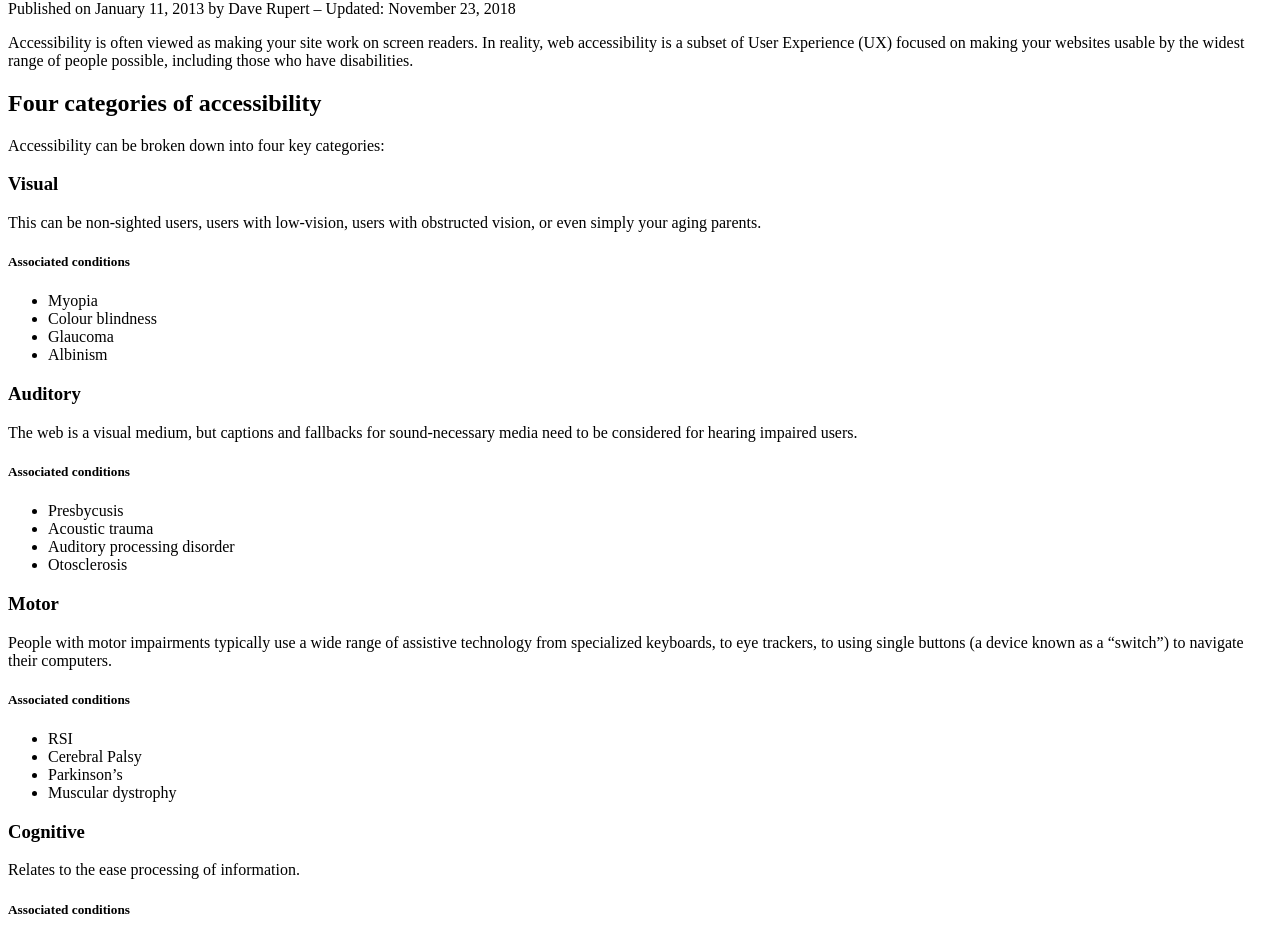
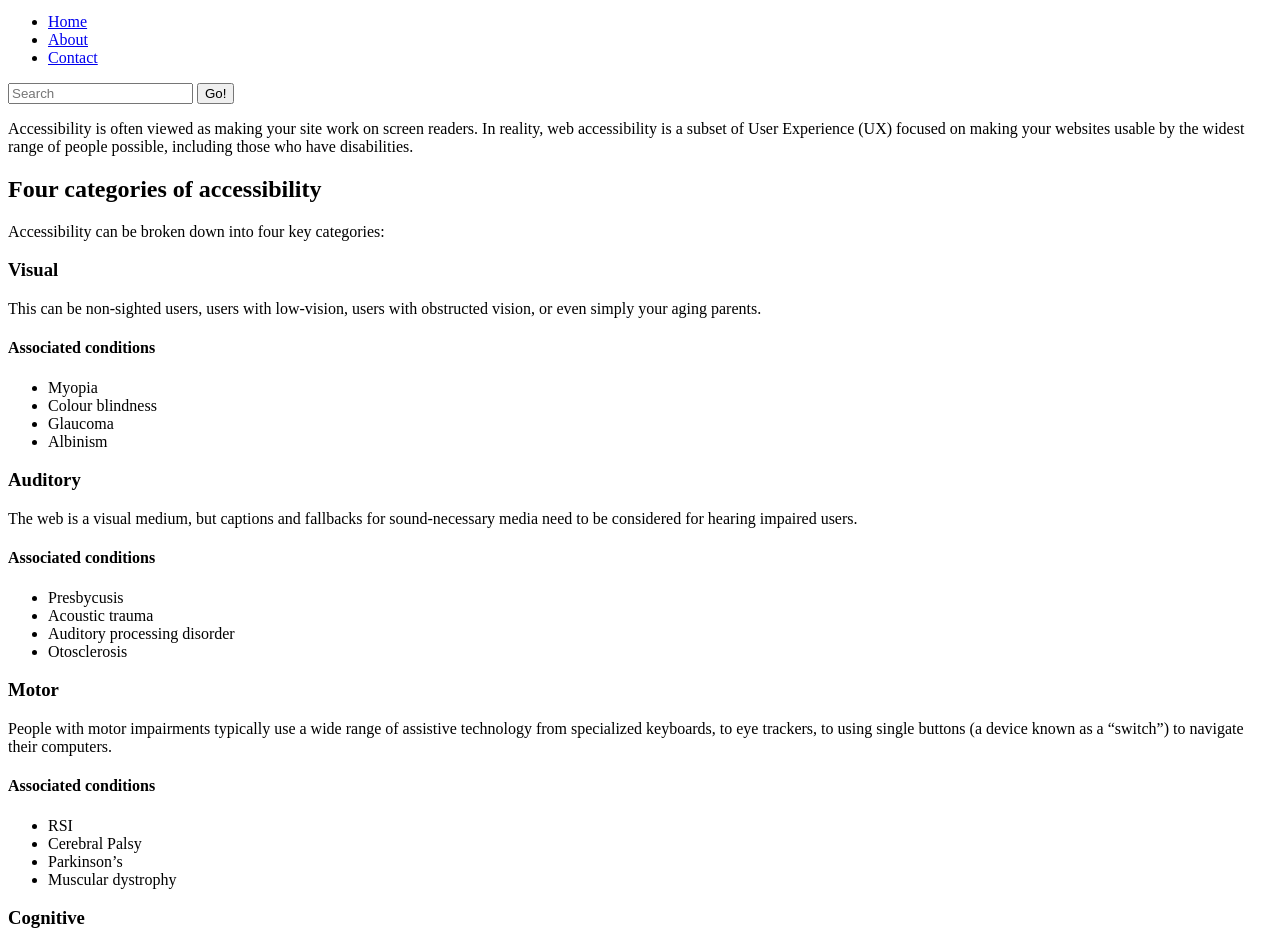
Before and after one commit to jasper-springael/HTML_assignment_1, a plain HTML site: page index.html in a window 1280 px wide. Shown: the part 67-1004 px from the top of the page. Drawn offline with Linux system fonts and the light colour scheme.

Commit message:
5th commit

```diff
--- a/index.html
+++ b/index.html
@@ -6,17 +6,28 @@
     <meta name="description" content="Accessibility is often viewed as making your site work on screen readers. In reality, web accessibility is a subset of User Experience (UX) focused on making your websites usable by the widest range of people possible, including those who have disabilities.">
     <title> Myth: Accessibility is 'blind people' </title>
   </head>
+
   <body>
+    <header><h1>Myth: Accessibility is 'blind people'</h1></header>
+    <nav>
+      <ul>
+        <li><a href="#">Home</a></li>
+        <li><a href="#">About</a></li>
+        <li><a href="#">Contact</a></li>
+      </ul>
+    </nav>
+    <form>
+        <input type="search" name="Search" placeholder="Search">
+        <input type="submit" value="Go!">
+    </form>
     <main>
       <article>
-        <h1>Myth: Accessibility is 'blind people'</h1>
-        <p>Published on January 11, 2013 by Dave Rupert – Updated: November 23, 2018 </p>
         <p>Accessibility is often viewed as making your site work on screen readers. In reality, web accessibility is a subset of User Experience (UX) focused on making your websites usable by the widest range of people possible, including those who have disabilities.</p>
         <h2>Four categories of accessibility</h2>
         <p>Accessibility can be broken down into four key categories:</p>
         <h3>Visual</h3>
         <p>This can be non-sighted users, users with low-vision, users with obstructed vision, or even simply your aging parents.</p>
-        <h5>Associated conditions</h5>
+        <h4>Associated conditions</h4>
           <ul>
 	    <li>Myopia</li>
 	    <li>Colour blindness</li>
@@ -25,7 +36,7 @@
           </ul>
         <h3> Auditory </h3>
         <p>The web is a visual medium, but captions and fallbacks for sound-necessary media need to be considered for hearing impaired users.</p>
-        <h5>Associated conditions</h5>
+        <h4>Associated conditions</h4>
           <ul>
 	    <li>Presbycusis</li>
 	    <li>Acoustic trauma</li>
@@ -34,7 +45,7 @@
           </ul>
         <h3>Motor</h3>
         <p>People with motor impairments typically use a wide range of assistive technology from specialized keyboards, to eye trackers, to using single buttons (a device known as a “switch”) to navigate their computers.</p>
-        <h5>Associated conditions</h5>
+        <h4>Associated conditions</h4>
           <ul>
 	    <li>RSI</li>
 	    <li>Cerebral Palsy</li>
@@ -43,7 +54,7 @@
           </ul>
         <h3>Cognitive</h3>
         <p>Relates to the ease processing of information.</p>
-        <h5>Associated conditions</h5>
+        <h4>Associated conditions</h4>
           <ul>
 	    <li>Down’s syndrome</li>
 	    <li>Autism</li>
@@ -52,8 +63,10 @@
           </ul>
         <h3>Temporary disabilities</h3>
         <p>While each of these disabilities is usually permanent, there are often situations in which even fully-abled people are “temporarily disabled”. For instance, an arm or wrist injury may temporarily prevent you from being able to use a mouse.</p>
-	      <p><i>Robin Christopherson (an accessibility expert who is blind) once spoke about how people that are driving but use hands-free sets or have their phone connected to the car radio are temporarily disabled, as they use the phone differently to how they normally would. Of course, no one should browse websites while they are driving but it is important to understand different situations like that, where the user may not have special software installed that a disabled user might.</i></p>
+	<p><i>Robin Christopherson (an accessibility expert who is blind) once spoke about how people that are driving but use hands-free sets or have their phone connected to the car radio are temporarily disabled, as they use the phone differently to how they normally would. Of course, no one should browse websites while they are driving but it is important to understand different situations like that, where the user may not have special software installed that a disabled user might.</i></p>
       </article>
     </main>
+
+    <footer><p>Published on January 11, 2013 by Dave Rupert – Updated: November 23, 2018 </p></footer>
   </body>
 </html>
```
